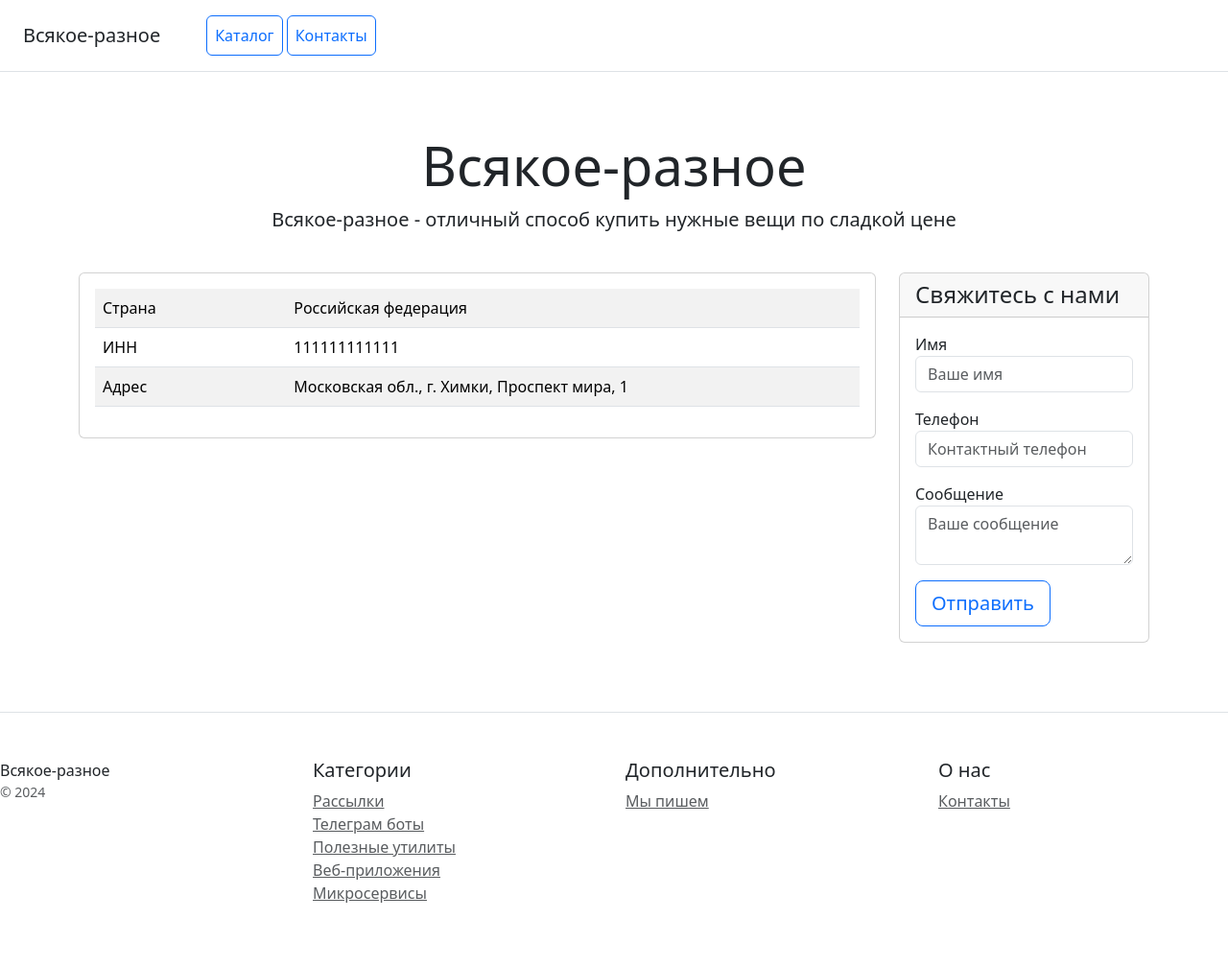
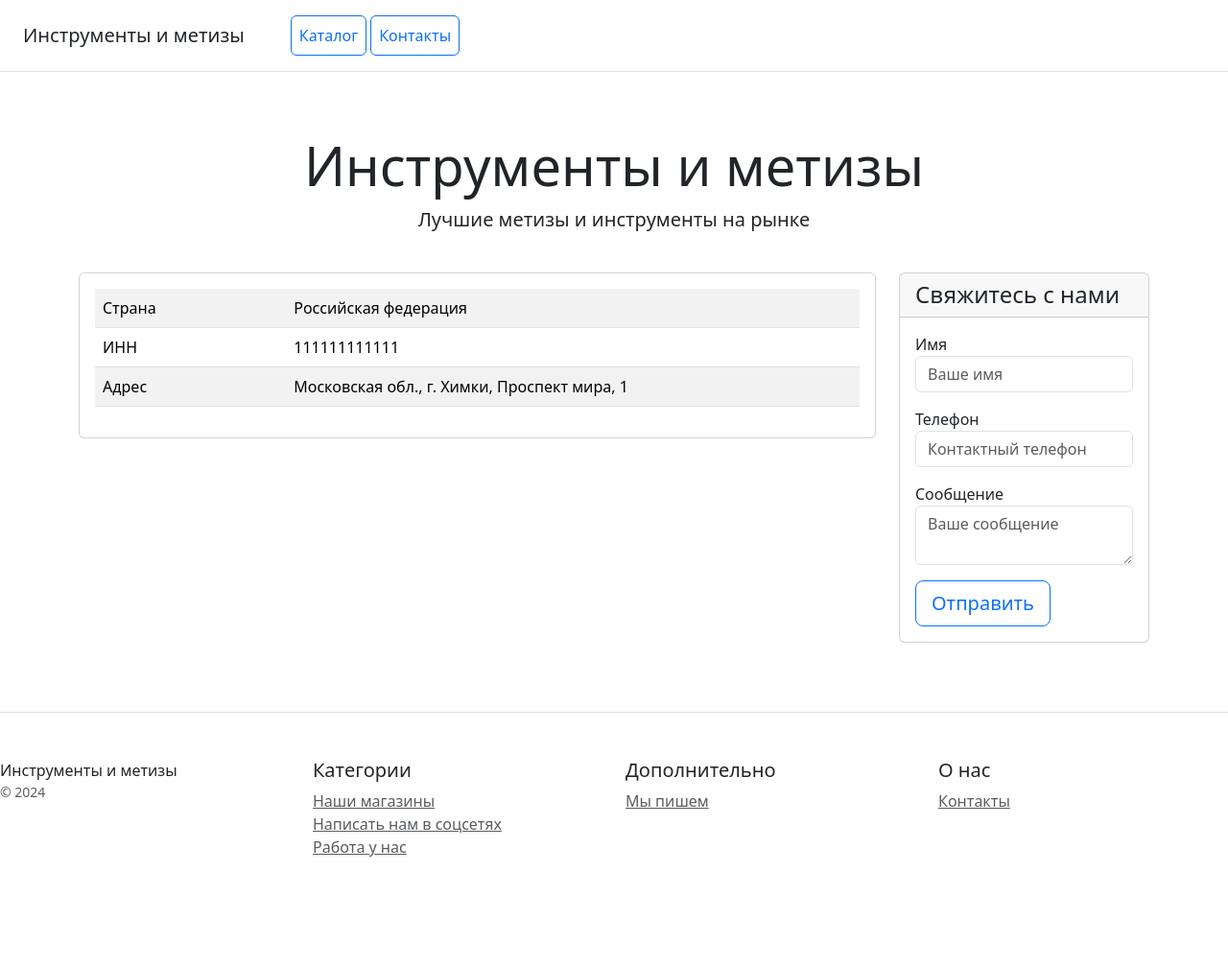
Before and after one commit to BazilioSan/Django23, a Django app: template catalog/templates/contacts.html in a window 1280 px wide. Shown: the whole page at 96% size. After the commit the page ends 893 px from the top, so only its background shows below. Run offline with Django 4.2, Linux system fonts and the light colour scheme; the template is opened without the code that fills it, so the values that code supplies are empty; parts of the project's set-up code (start-up, migrations or seed data) failed here and were passed over; some libraries are stand-ins or nearby versions.

Commit message:
некоторые правки

```diff
--- a/catalog/templates/base_template.html
+++ b/catalog/templates/base_template.html
@@ -10,30 +10,24 @@
 <body>
 <div class="d-flex flex-column flex-md-row align-items-center p-3 px-md-4 mb-3 bg-white border-bottom box-shadow">
     {% include 'header.html' %}
-    <nav class="ms-5">
-        <a class="p-2 btn btn-outline-primary" href="/">Каталог</a>
-        <a class="p-2 btn btn-outline-primary" href="/contacts/">Контакты</a>
-    </nav>
 </div>
 <div class="pricing-header px-3 py-3 pt-md-5 pb-md-4 mx-auto text-center">
-    <h1 class="display-4">Всякое-разное</h1>
-    <p class="lead">Всякое-разное - отличный способ купить нужные вещи по сладкой цене</p>
+    <h1 class="display-4">Инструменты и метизы</h1>
+    <p class="lead">Лучшие метизы и инструменты на рынке</p>
 </div>
 {% block content %}{% endblock %}
     <footer class="pt-4 my-md-5 pt-md-5 border-top">
         <div class="row">
             <div class="col-12 col-md">
-                Всякое-разное
+                Инструменты и метизы
                 <small class="d-block mb-3 text-muted">&copy; 2024</small>
             </div>
             <div class="col-6 col-md">
                 <h5>Категории</h5>
                 <ul class="list-unstyled text-small">
-                    <li><a class="text-muted" href="#">Рассылки</a></li>
-                    <li><a class="text-muted" href="#">Телеграм боты</a></li>
-                    <li><a class="text-muted" href="#">Полезные утилиты</a></li>
-                    <li><a class="text-muted" href="#">Веб-приложения</a></li>
-                    <li><a class="text-muted" href="#">Микросервисы</a></li>
+                    <li><a class="text-muted" href="#">Наши магазины</a></li>
+                    <li><a class="text-muted" href="#">Написать нам в соцсетях</a></li>
+                    <li><a class="text-muted" href="#">Работа у нас</a></li>
                 </ul>
             </div>
             <div class="col-6 col-md">
--- a/catalog/templates/header.html
+++ b/catalog/templates/header.html
@@ -1,3 +1,7 @@
 <header>
-    <h5 class="my-0 mr-md-auto font-weight-normal">Всякое-разное</h5>
+    <h5 class="my-0 mr-md-auto font-weight-normal">Инструменты и метизы</h5>
 </header>
+<nav class="ms-5">
+        <a class="p-2 btn btn-outline-primary" href="/">Каталог</a>
+        <a class="p-2 btn btn-outline-primary" href="/contacts/">Контакты</a>
+    </nav>
--- a/catalog/templetags/my_tags.py
+++ b/catalog/templetags/my_tags.py
@@ -2,8 +2,9 @@ from django import template
 
 register = template.Library()
 
+
 @register.filter()
 def media_filter(path):
     if path:
-        return f"medis/{path}"
+        return f"/media/{path}"
     return "#"
--- a/catalog/views.py
+++ b/catalog/views.py
@@ -4,7 +4,7 @@ from .models import Product
 
 def home(request):
     products = Product.objects.all()
-    context = {'products': products}
+    context = {"products": products}
     return render(request, "home.html", context)
 
 def contacts(request):
@@ -17,5 +17,5 @@ def contacts(request):
 
 def product_details(request, pk):
     product = get_object_or_404(Product, pk=pk)
-    context = {'product': product}
+    context = {"product": product}
     return render(request, "product_details.html", context)
```
Also changed, not shown: catalog/templates/home.html (+11 -9 lines), catalog/templates/product_details.html (+12 -6 lines).
